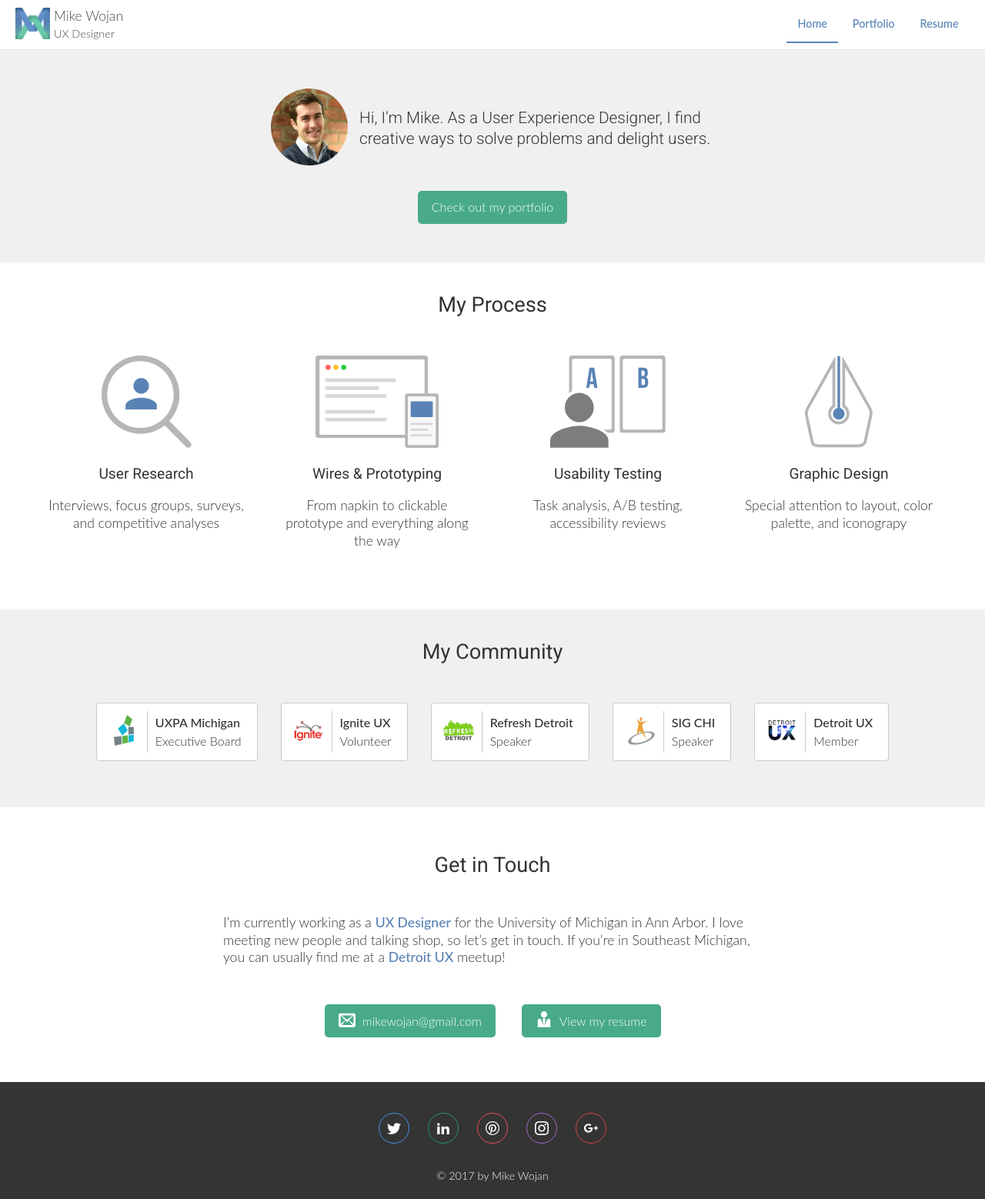
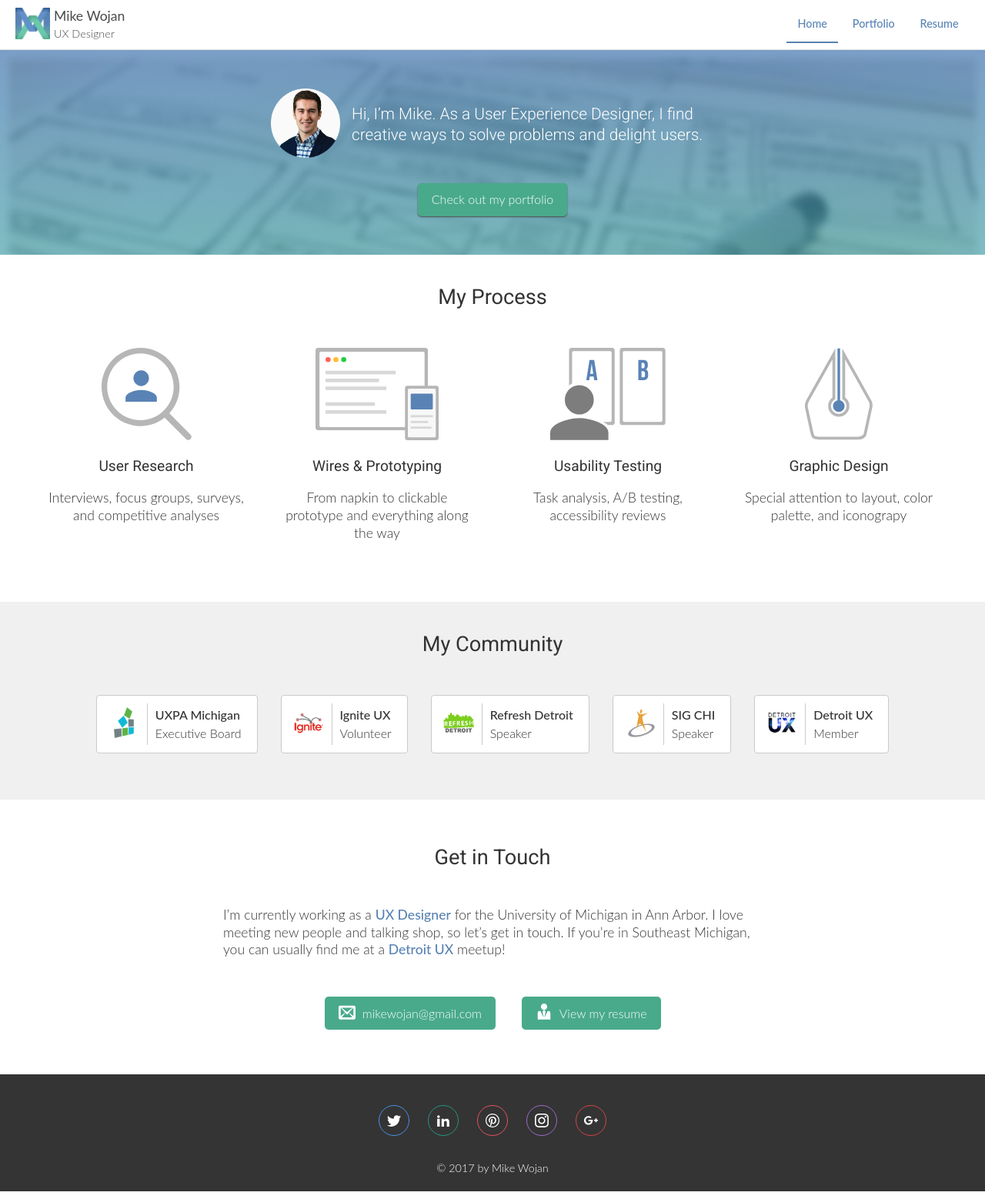
Before and after one commit to mtwojan/mikewojan.com, a Jekyll site: the page built from index.md, in a window 1280 px wide. Shown: the whole page at 77% size. Built offline with Jekyll 4.4.1, drawn with Linux system fonts in a browser that asks for light colours.

Commit message:
updated hero section and font weight in navbar wordmark

```diff
--- a/_layouts/home.html
+++ b/_layouts/home.html
@@ -4,13 +4,13 @@ layout: default
 <div class="intro-container">
   <div class="home-wrapper intro-content">
     <div class="intro-image">
-      <img src="img/mike.png" alt="Mike Wojan portrait" class="mike-headshot">
+      <img src="img/mike2.png" alt="Mike Wojan portrait" class="mike-headshot">
     </div>
     <div class="intro-paragraph">
       <p>Hi, I’m Mike. As a User Experience Designer, I find creative ways to solve problems and delight users.</p>
     </div>
   </div>
-  <a class="button" href="/portfolio">Check out my portfolio</a>
+  <a class="button drop-shadow" href="/portfolio">Check out my portfolio</a>
 </div>
 
 <div class="process-container">
--- a/_sass/base/_layout.scss
+++ b/_sass/base/_layout.scss
@@ -5,3 +5,7 @@
 h2 {
   margin: 10px 0px 20px;
 }
+
+.drop-shadow {
+  box-shadow: 0px 1px 2px #4A4A4A;
+}
--- a/_sass/layout/_header.scss
+++ b/_sass/layout/_header.scss
@@ -75,6 +75,7 @@ header {
 #brand-name {
   margin: 0px 5px 2px;
   font-size: 1.1em;
+  font-weight: 400;
 }
 
 #brand-title {
--- a/_sass/pages/_homepage.scss
+++ b/_sass/pages/_homepage.scss
@@ -7,6 +7,11 @@
   text-align: center;
   background-color: #F0F0F0;
   padding: 50px 0px;
+  background-image:
+    linear-gradient(rgba(67, 117, 175, 0.7), rgba(73, 161, 170, 0.7)),
+    url('/img/wireframes2.jpg');
+  background-size: cover;
+  color: #ffffff;
 }
 
 .intro-content {
@@ -40,7 +45,7 @@
 
 .intro-image {
   img{
-    width: 100px;
+    width: 90px;
   }
 }
 
@@ -135,9 +140,9 @@
   border: 1px solid #BABABA;
   cursor: pointer;
   .org-logo-and-info .org-logo img{
-    -moz-transform: scale(1.2);
-    -webkit-transform: scale(1.2);
-    transform: scale(1.2);
+    -moz-transform: scale(1.1);
+    -webkit-transform: scale(1.1);
+    transform: scale(1.1);
     transition: all 0.2s;
   }
 }
```
Also changed, not shown: img/mike2.png (added), img/wireframes2.jpg (added).
